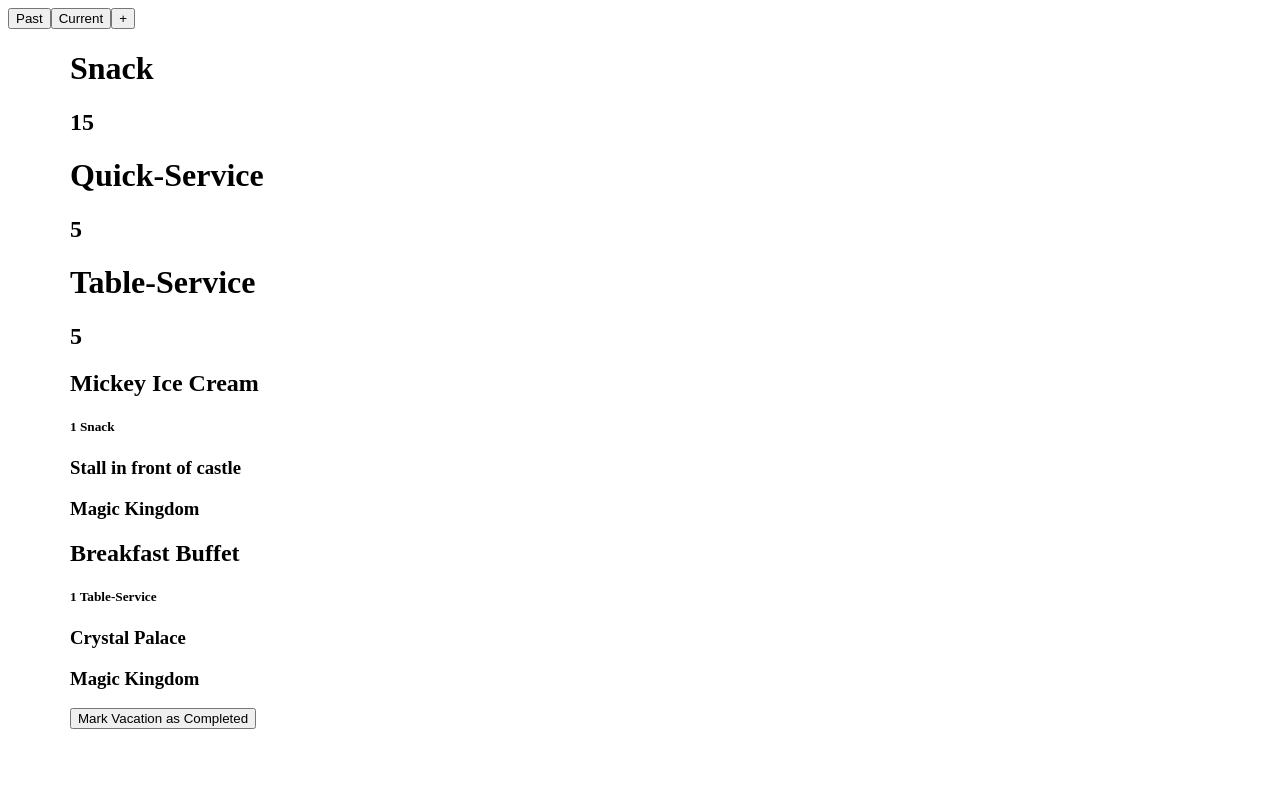
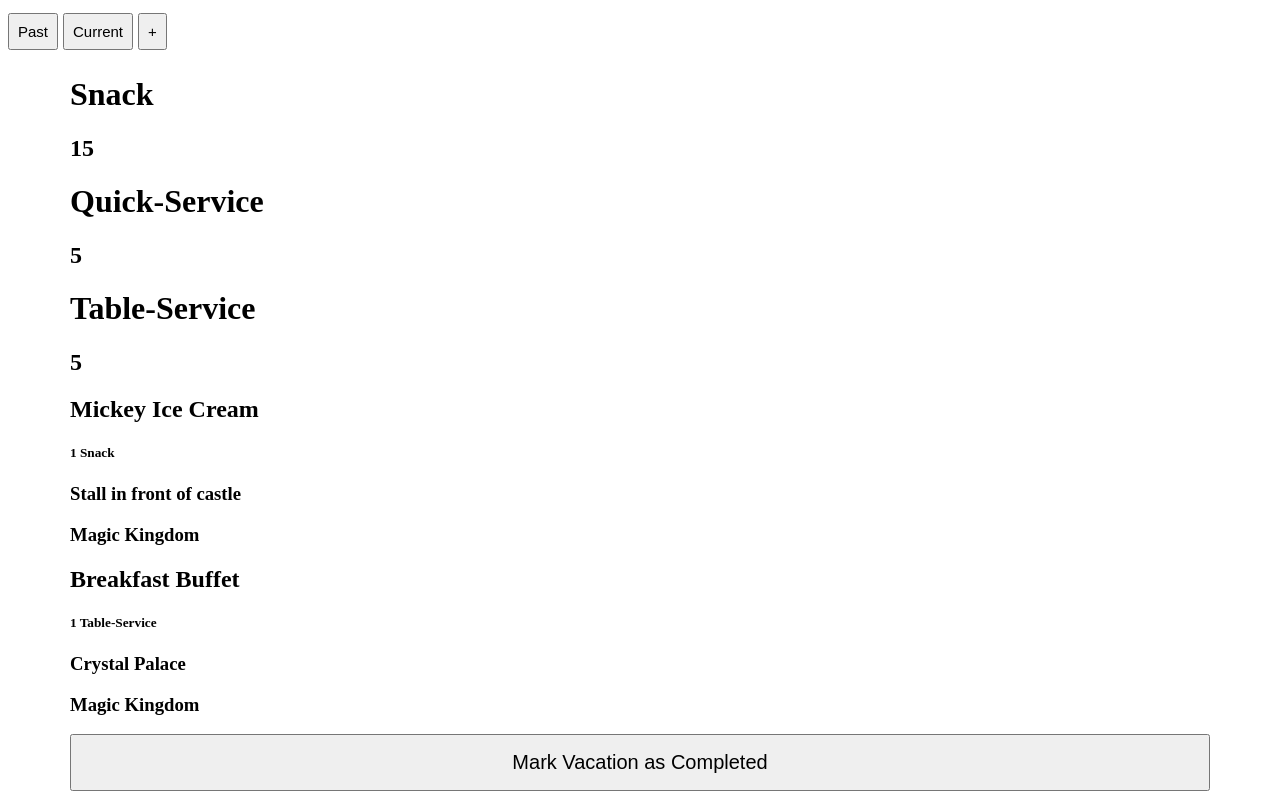
Before and after one commit to christinakerr/disney-dining-tracker, a React (Create React App) app in the folder client/: page / in a window 1280 px wide. Built offline with nearby package versions, Linux system fonts and the light colour scheme.

Commit message:
Styled shape and size of buttons

```diff
--- a/client/src/components/Button.js
+++ b/client/src/components/Button.js
@@ -1,9 +1,26 @@
 /** @jsxImportSource @emotion/react */
+
+import { css } from '@emotion/react'
 
 function Button(props){
     return (
-        <button>{props.children}</button>
+        <button css={[props.big ? big : small]}>{props.children}</button>
     );
 }
 
 export default Button;
+
+
+const big = css`
+    display: block;
+    width: 100%;
+    padding: 15px;
+    margin: 15px auto;
+    font-size: 20px;
+`
+
+const small = css`
+    padding: 8px;
+    margin: 5px 5px 5px 0;
+    font-size: 15px;
+`
--- a/client/src/pages/AddFood.js
+++ b/client/src/pages/AddFood.js
@@ -35,7 +35,7 @@ function AddFood(){
 
                 <TextArea input="notes" label="Notes"/>
 
-                <Button>Add Food</Button>
+                <Button big>Add Food</Button>
             </Form>
         </div>
     )
--- a/client/src/pages/AddVacation.js
+++ b/client/src/pages/AddVacation.js
@@ -12,7 +12,7 @@ function AddVacation(){
             <Form>
                 <Input type="text" label="Name" input="vacation-name"/>
                 <Input type="number" label="Nights in a Walt Disney World Resort" input="vacation-days"/>
-                <Button>Add</Button>
+                <Button big>Add</Button>
             </Form>
         </div>
     )
--- a/client/src/pages/Home.js
+++ b/client/src/pages/Home.js
@@ -11,7 +11,7 @@ function Home(){
     if(!currentVacation){
         return (
             <div>
-                <Button>Add Disney World Vacation</Button>
+                <Button big>Add Disney World Vacation</Button>
                 <H2>Previous Vacations</H2>
                 <Button>Spring 2020</Button>
                 <Button>Spring 2019</Button>
@@ -25,7 +25,7 @@ function Home(){
                 <CreditsRemaining />
                 <FoodItem name="Mickey Ice Cream" credit="1 Snack" location="Stall in front of castle" park="Magic Kingdom"/>
                 <FoodItem name="Breakfast Buffet" credit="1 Table-Service" location="Crystal Palace" park="Magic Kingdom"/>
-                <Button>Mark Vacation as Completed</Button>
+                <Button big>Mark Vacation as Completed</Button>
             </div>
         );
     }
```
